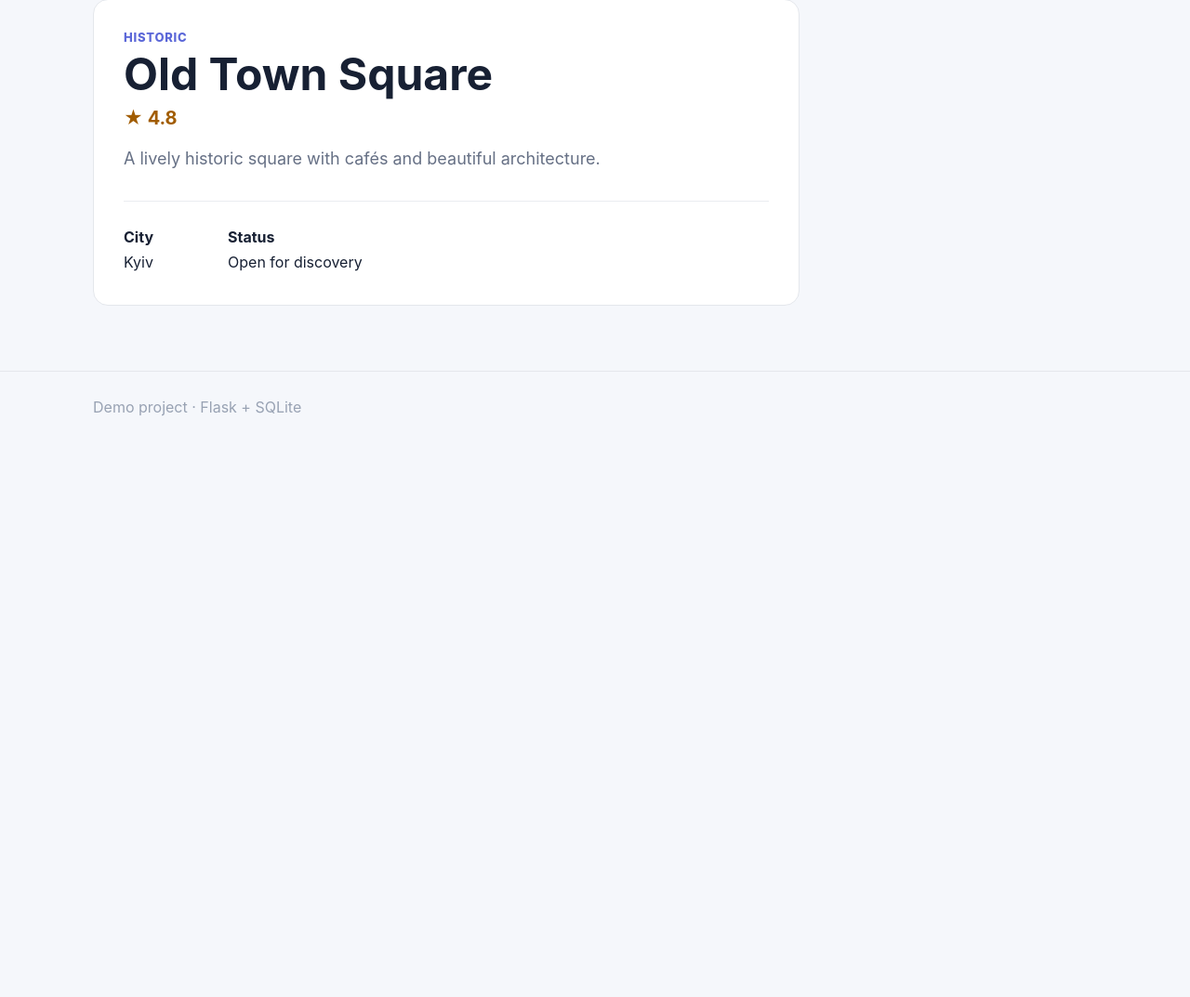
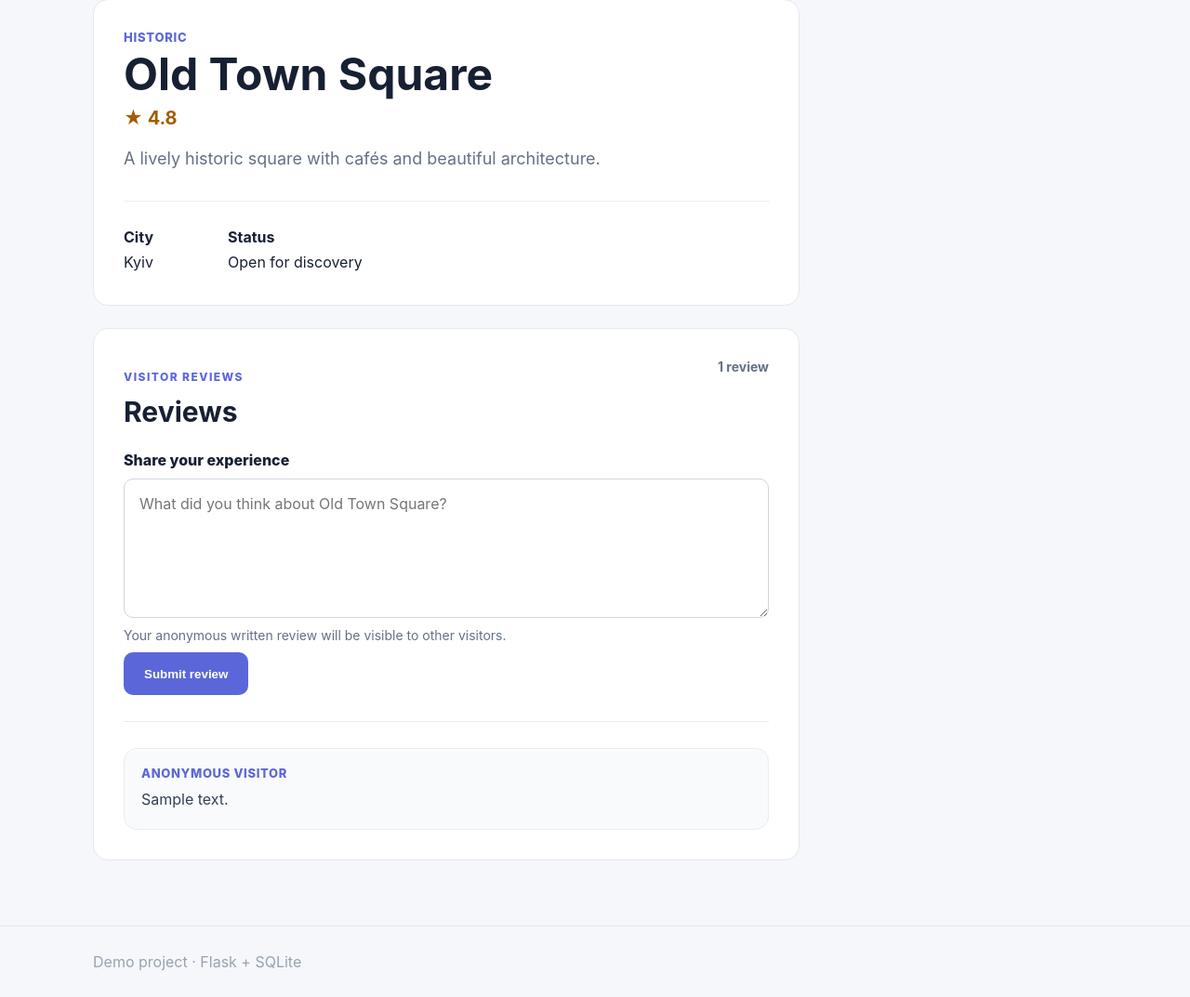
Before and after one commit to peacemaker/cityguide_demo_project, a Flask app: page /place/1 in a window 1280 px wide. Shown: the part 145-1218 px from the top of the page at 93% size. Before the commit the page ends 593 px from the top, so only its background shows below. Run offline with Flask 3, Linux system fonts and the light colour scheme; data comes from the database, SQL or seed files in the repository; tables that the repository leaves empty hold one stand-in row (values such as "Sample post").

Commit message:
Feature delivery: INC0010031

```diff
--- a/src/app.py
+++ b/src/app.py
@@ -1,4 +1,4 @@
-from flask import Flask, render_template, request, abort
+from flask import Flask, render_template, request, abort, redirect, url_for
 import sqlite3
 from pathlib import Path
 
@@ -25,6 +25,17 @@ def init_db():
             rating REAL NOT NULL,
             active INTEGER NOT NULL DEFAULT 1
         );
+
+        CREATE TABLE IF NOT EXISTS reviews (
+            id INTEGER PRIMARY KEY AUTOINCREMENT,
+            place_id INTEGER NOT NULL,
+            review_text TEXT NOT NULL,
+            created_at TEXT NOT NULL DEFAULT CURRENT_TIMESTAMP,
+            FOREIGN KEY (place_id) REFERENCES places (id)
+        );
+
+        CREATE INDEX IF NOT EXISTS idx_reviews_place_id
+            ON reviews (place_id);
 
         INSERT OR IGNORE INTO places
             (id, name, category, description, city, rating, active)
@@ -70,16 +81,53 @@ def index():
     )
 
 
-@app.route("/place/<int:place_id>")
+@app.route("/place/<int:place_id>", methods=["GET", "POST"])
 def place_details(place_id):
     conn = get_db()
     place = conn.execute(
         "SELECT * FROM places WHERE id = ? AND active = 1",
         (place_id,),
     ).fetchone()
+
+    if place is None:
+        conn.close()
+        abort(404)
+
+    review_error = None
+    review_text = ""
+
+    if request.method == "POST":
+        review_text = request.form.get("review_text", request.form.get("review", "")).strip()
+
+        if not review_text:
+            review_error = "Please enter a review before submitting."
+        else:
+            conn.execute(
+                "INSERT INTO reviews (place_id, review_text) VALUES (?, ?)",
+                (place_id, review_text),
+            )
+            conn.commit()
+            conn.close()
+            return redirect(url_for("place_details", place_id=place_id))
+
+    reviews = conn.execute(
+        """
+        SELECT id, review_text, created_at
+        FROM reviews
+        WHERE place_id = ?
+        ORDER BY created_at ASC, id ASC
+        """,
+        (place_id,),
+    ).fetchall()
     conn.close()
 
-    return render_template("place.html", place=place)
+    return render_template(
+        "place.html",
+        place=place,
+        reviews=reviews,
+        review_error=review_error,
+        review_text=review_text,
+    )
 
 
 if __name__ == "__main__":
--- a/src/static/style.css
+++ b/src/static/style.css
@@ -30,16 +30,33 @@ button { border: 0; border-radius: 10px; padding: 0 22px; background: #5b67d8; c
 .card p { color: #667085; line-height: 1.55; min-height: 50px; }
 .card-bottom { color: #667085; font-size: 14px; margin-top: 20px; }
 .card a, .back { color: #4b57c7; text-decoration: none; font-weight: 700; }
-.empty, .detail { background: white; border: 1px solid #e4e7ec; border-radius: 16px; padding: 32px; }
+.empty, .detail, .reviews { background: white; border: 1px solid #e4e7ec; border-radius: 16px; padding: 32px; }
 .back { display: inline-block; margin: 38px 0 18px; }
-.detail { max-width: 760px; margin-bottom: 70px; }
+.detail { max-width: 760px; margin-bottom: 24px; }
 .detail h1 { font-size: 48px; margin-bottom: 10px; }
 .big { font-size: 20px; }
 .meta { display: flex; gap: 80px; margin-top: 30px; padding-top: 25px; border-top: 1px solid #eaecf0; line-height: 1.7; }
+.reviews { max-width: 760px; margin-bottom: 70px; }
+.reviews-header { display: flex; justify-content: space-between; align-items: flex-start; gap: 18px; margin-bottom: 24px; }
+.reviews-header h2 { margin: 4px 0 0; font-size: 30px; }
+.review-count { color: #667085; font-size: 14px; font-weight: 700; white-space: nowrap; }
+.review-form { display: grid; gap: 10px; padding-bottom: 28px; margin-bottom: 28px; border-bottom: 1px solid #eaecf0; }
+.review-form label { font-weight: 800; }
+.review-form textarea { width: 100%; resize: vertical; padding: 14px 16px; border: 1px solid #d0d5dd; border-radius: 10px; color: #172033; font: inherit; line-height: 1.5; }
+.review-form textarea:focus { outline: 3px solid #dfe3ff; border-color: #5b67d8; }
+.review-form button { min-height: 46px; justify-self: start; }
+.form-help { color: #667085; font-size: 14px; margin: 0; }
+.form-error { background: #fff1f3; border: 1px solid #fda29b; border-radius: 10px; color: #b42318; font-weight: 700; margin: 0; padding: 12px 14px; }
+.review-list { display: grid; gap: 14px; }
+.review-card { background: #f9fafb; border: 1px solid #eaecf0; border-radius: 14px; padding: 18px; }
+.review-author { color: #5b67d8; font-size: 13px; font-weight: 800; margin-bottom: 8px; text-transform: uppercase; letter-spacing: .05em; }
+.review-card p { color: #344054; line-height: 1.6; margin: 0; white-space: pre-wrap; }
+.reviews-empty { background: #f9fafb; border: 1px dashed #d0d5dd; border-radius: 14px; color: #667085; line-height: 1.55; margin: 0; padding: 18px; }
 footer { padding: 28px 0; border-top: 1px solid #e4e7ec; color: #98a2b3; }
 @media (max-width: 700px) {
     .grid { grid-template-columns: 1fr; }
     .stats { flex-wrap: wrap; }
     .search { flex-direction: column; }
     button { height: 46px; }
+    .reviews-header { flex-direction: column; }
 }
--- a/src/templates/place.html
+++ b/src/templates/place.html
@@ -14,4 +14,41 @@
         <div><strong>Status</strong><br>Open for discovery</div>
     </div>
 </article>
+
+<section class="reviews" aria-labelledby="reviews-heading">
+    <div class="reviews-header">
+        <div>
+            <p class="eyebrow">VISITOR REVIEWS</p>
+            <h2 id="reviews-heading">Reviews</h2>
+        </div>
+        <span class="review-count">{{ reviews|length }} {{ "review" if reviews|length == 1 else "reviews" }}</span>
+    </div>
+
+    <form class="review-form" method="post">
+        <label for="review_text">Share your experience</label>
+        <textarea
+            id="review_text"
+            name="review_text"
+            rows="5"
+            placeholder="What did you think about {{ place['name'] }}?"
+            aria-describedby="review-help{% if review_error %} review-error{% endif %}"
+        >{{ review_text or "" }}</textarea>
+        <p id="review-help" class="form-help">Your anonymous written review will be visible to other visitors.</p>
+        {% if review_error %}
+            <p id="review-error" class="form-error" role="alert">{{ review_error }}</p>
+        {% endif %}
+        <button type="submit">Submit review</button>
+    </form>
+
+    <div class="review-list" aria-live="polite">
+        {% for review in reviews %}
+            <article class="review-card">
+                <div class="review-author">Anonymous visitor</div>
+                <p>{{ review["review_text"] }}</p>
+            </article>
+        {% else %}
+            <p class="reviews-empty">No reviews yet. Be the first visitor to share your experience.</p>
+        {% endfor %}
+    </div>
+</section>
 {% endblock %}
```
Also changed, not shown: tests/test_app.py (+173 -1 lines).
